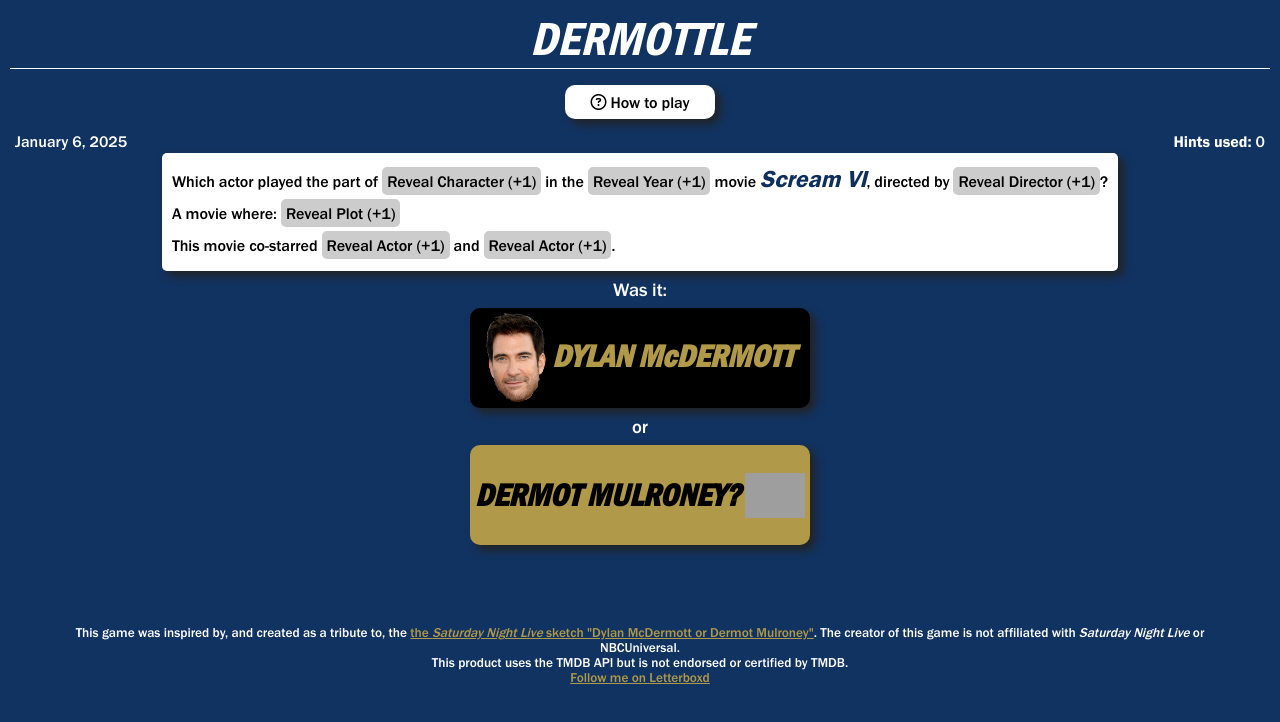
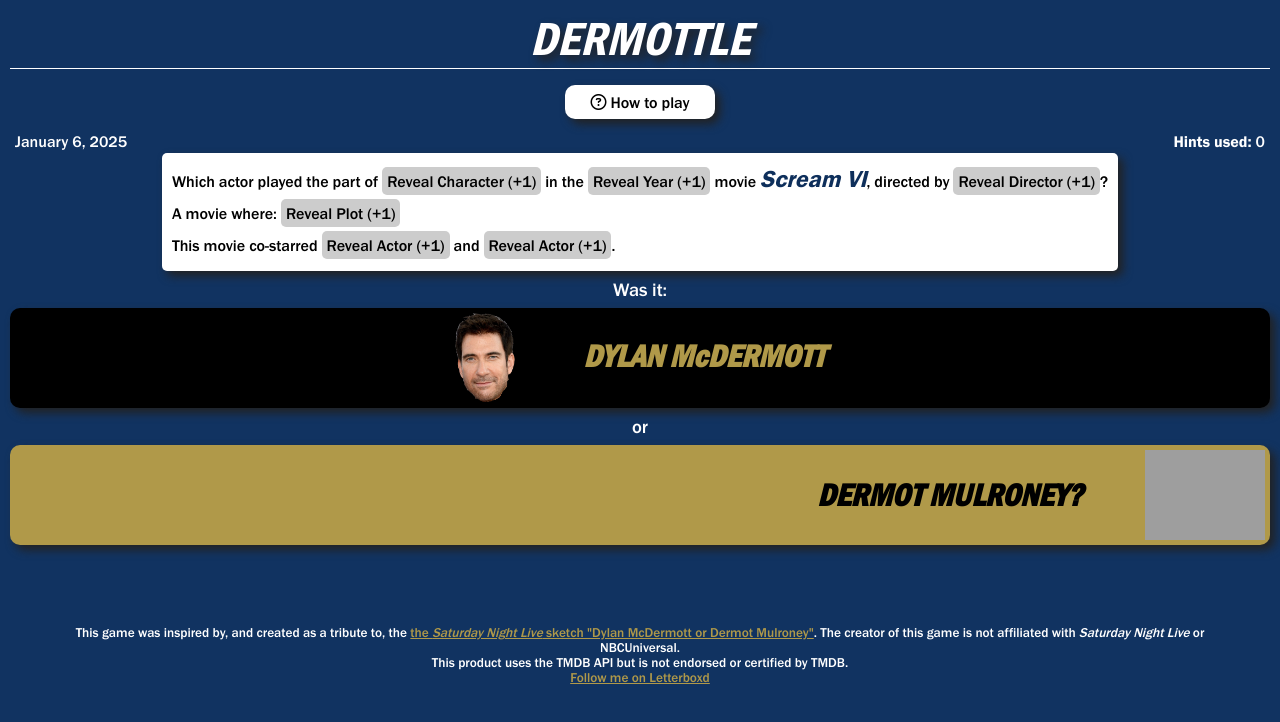
Before and after one commit to BrianQ1987/dermottle, a plain HTML site: page index.html in a window 1280 px wide. Drawn offline with nearby package versions, Linux system fonts and the light colour scheme; grey boxes are pictures that could not be loaded.

Commit message:
more resizes

```diff
--- a/style.css
+++ b/style.css
@@ -41,6 +41,7 @@
     font-family: FrankGothicCondDemi;
     font-style: italic;
     font-size: 36pt;
+    filter: drop-shadow(#222 5px 5px 5px);
 }
 
 p {
@@ -102,6 +103,9 @@
 
 #guess-panel p {
     font-size: 14pt;
+}
+
+#guess-panel {
     width: 100%;
 }
 
@@ -119,23 +123,29 @@
 }
 
 .guess-button img {
-    width: 60px;
+    height: 100%;
 }
 
 #dylan-button {
     background-color: #000;
     color: #b09949;
     font-weight: bold;
+    justify-content: left;
 }
 
 #dermot-button {
     background-color: #b09949;
     color: #000;
     font-weight: bold;
+    justify-content: right;
+}
+
+#dylan-button img {
+    margin-right: 5%;
 }
 
 #dermot-button img {
- margin-left: 5px;
+    margin-left: 5%;
 }
 
 .screen {
```
